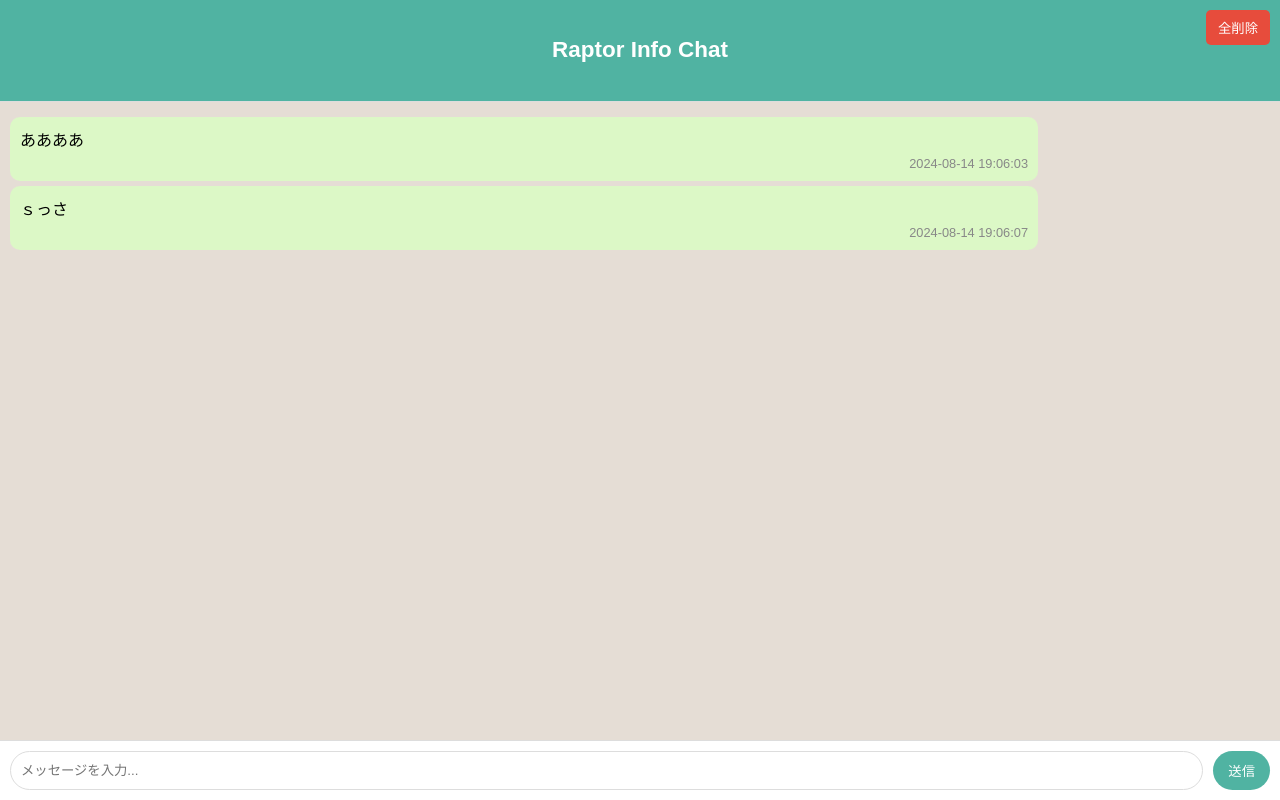
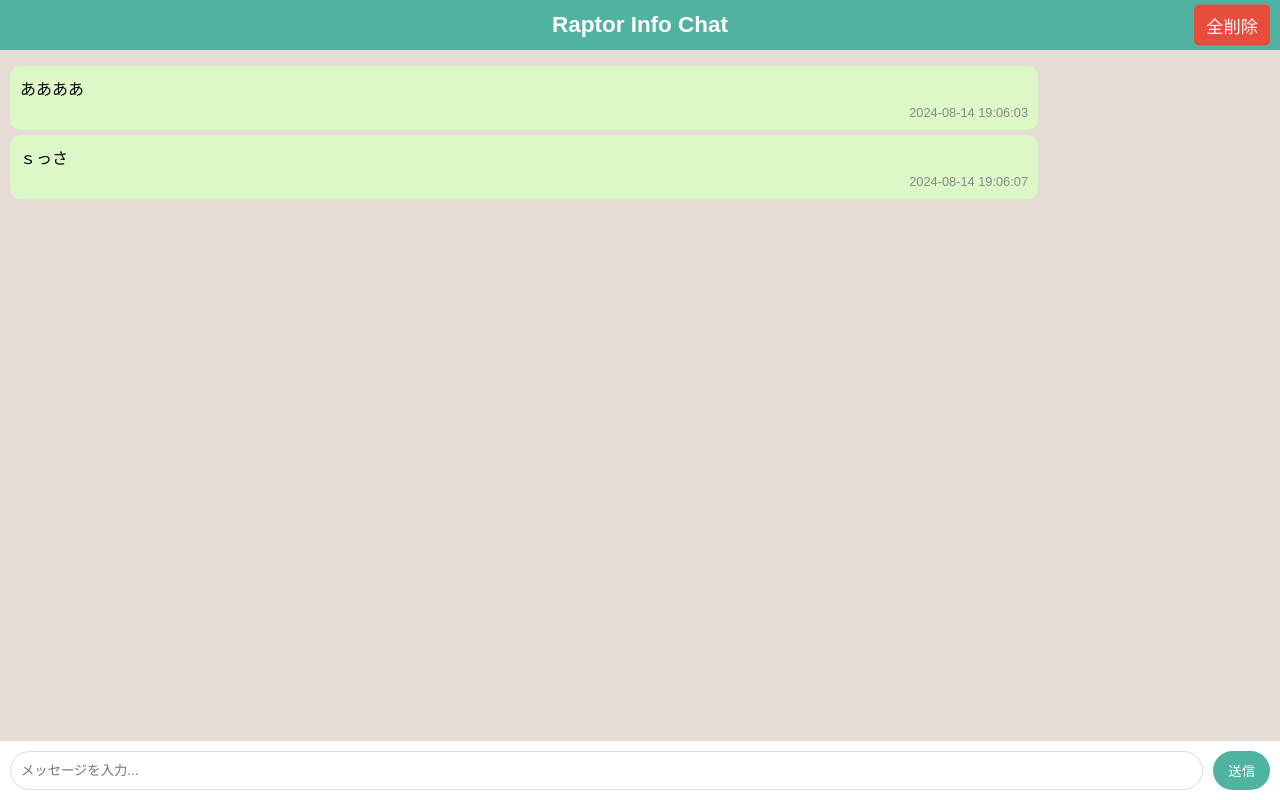
Before and after one commit to snomura07/raptor.InformationChat, a Flask app: page / in a window 1280 px wide. Run offline with Flask 3, Linux system fonts and the light colour scheme; data comes from the database, SQL or seed files in the repository; both versions use the stored data as it was before the commit.

Commit message:
ヘッダ調整、db削除

```diff
--- a/src/static/style.css
+++ b/src/static/style.css
@@ -23,13 +23,34 @@ body {
 }
 
 .chat-header {
-    padding: 15px;
     background-color: #50b3a2;
     color: #ffffff;
     text-align: center;
     border-bottom: 1px solid #ddd;
     font-size: 1.2em;
-    position: relative; /* 相対位置指定 */
+    position: relative;
+    height: 50px; /* ヘッダーの高さを増やして余裕を持たせる */
+    display: flex;
+    align-items: center;
+    justify-content: center;
+}
+
+.delete-button {
+    background-color: #e74c3c;
+    color: white;
+    border: none;
+    padding: 8px 12px;
+    border-radius: 5px;
+    cursor: pointer;
+    position: absolute;
+    top: 50%;
+    right: 10px;
+    transform: translateY(-50%);
+    font-size: 0.9em;
+}
+
+.delete-button:hover {
+    background-color: #c0392b;
 }
 
 .chat-messages {
@@ -89,19 +110,3 @@ body {
     outline: none;
     box-sizing: border-box;
 }
-
-.delete-button {
-    background-color: #e74c3c;
-    color: white;
-    border: none;
-    padding: 8px 12px;
-    border-radius: 5px;
-    cursor: pointer;
-    position: absolute; /* 絶対位置指定 */
-    top: 10px; /* 上から10pxの位置に配置 */
-    right: 10px; /* 右から10pxの位置に配置 */
-}
-
-.delete-button:hover {
-    background-color: #c0392b;
-}
```
Also changed, not shown: src/chat.db (deleted).
